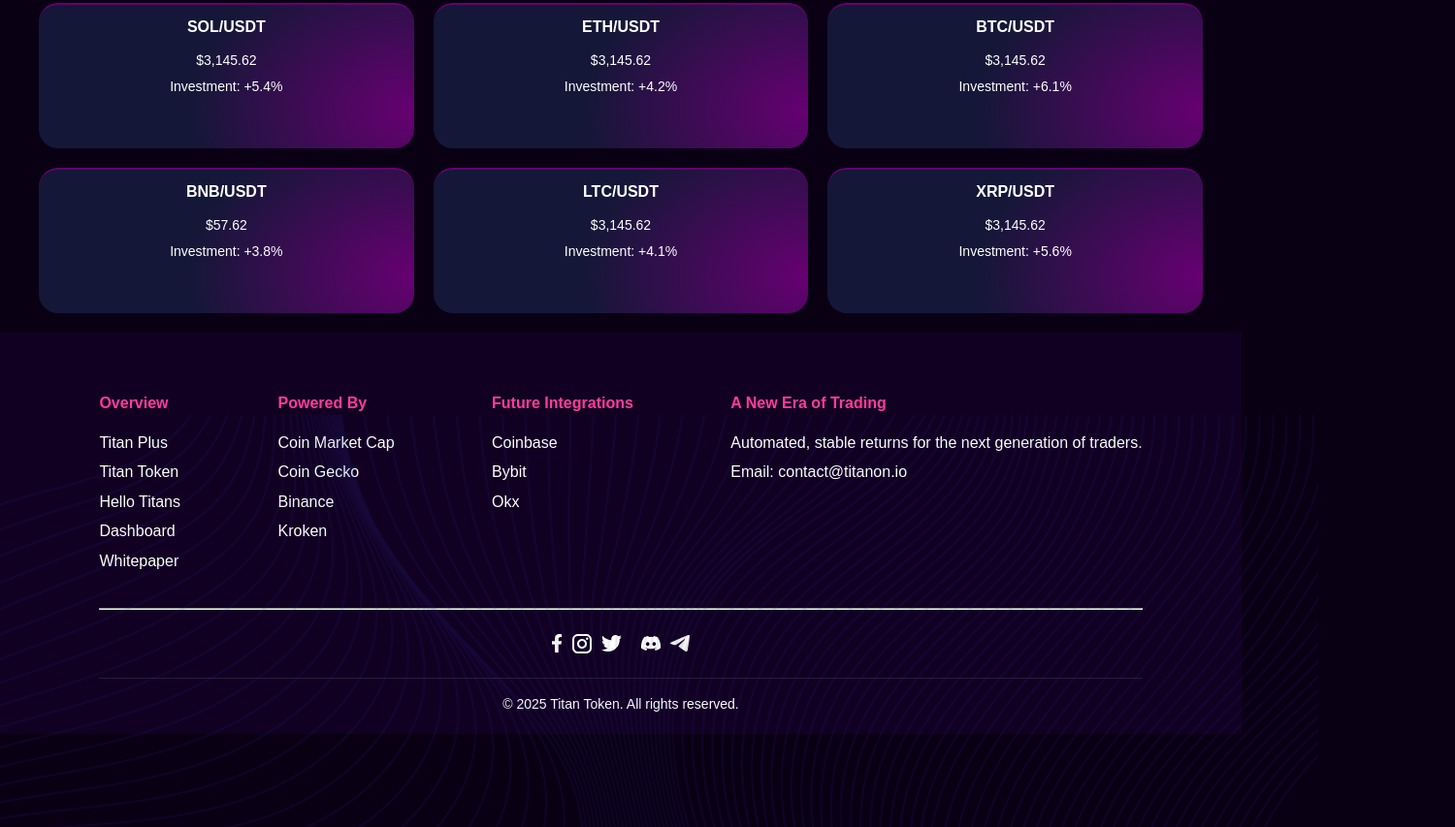
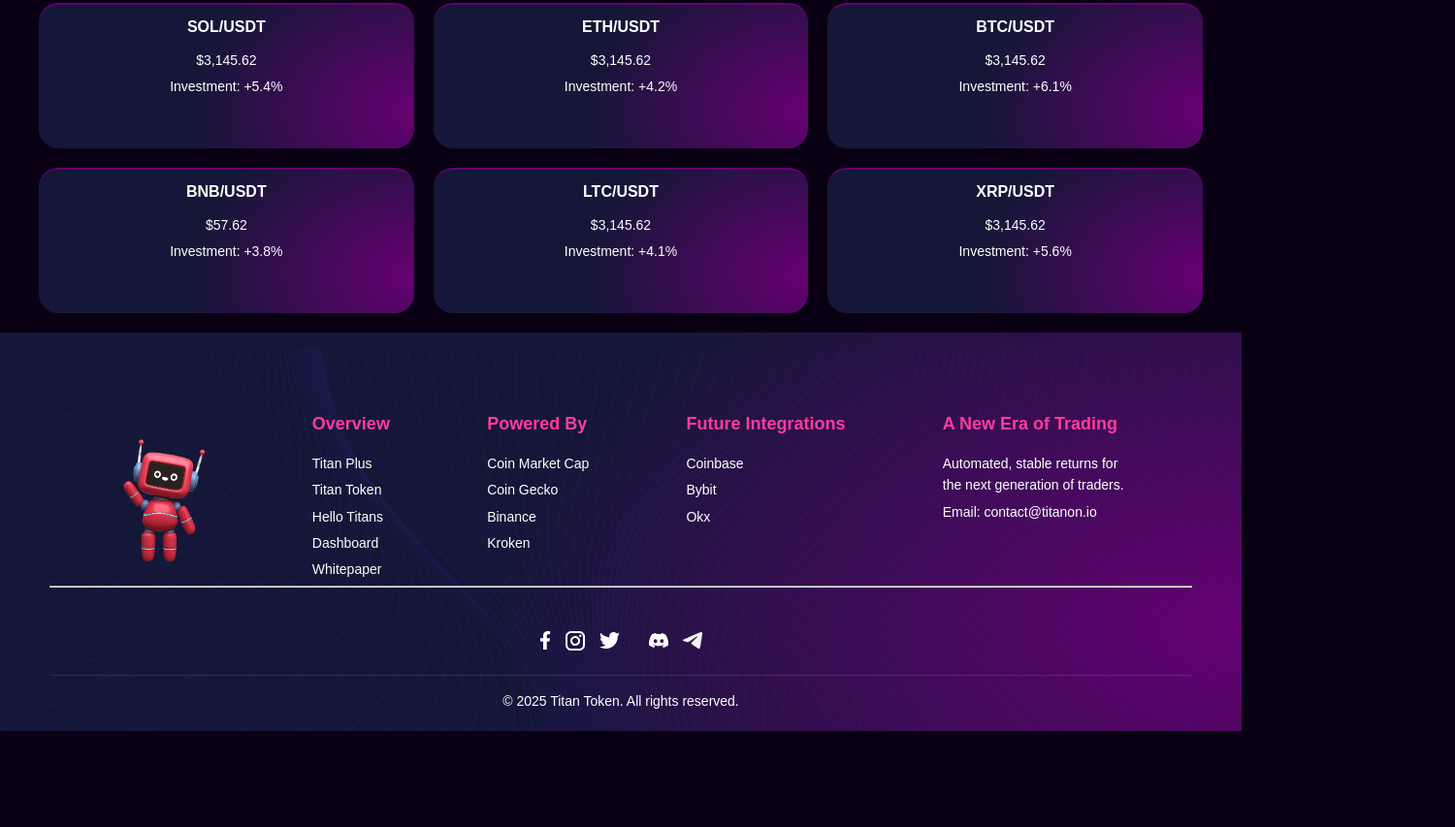
Before and after one commit to Mian-Moaz/figma, a plain HTML site: page dashbard.html in a window 1280 px wide. Shown: the part 475-1328 px from the top of the page at 97% size, 1500 px wide, since content can reach past the window. After the commit the page ends 1229 px from the top, so only its background shows below. Drawn offline with Linux system fonts and the light colour scheme.

Commit message:
footer background changes

```diff
--- a/dashbard.html
+++ b/dashbard.html
@@ -1,6 +1,6 @@
-
 <!DOCTYPE html>
 <html lang="en">
+
 <head>
   <meta charset="UTF-8">
   <meta name="viewport" content="width=device-width, initial-scale=1.0">
@@ -11,6 +11,7 @@
       padding: 0;
       box-sizing: border-box;
     }
+
     body {
       font-family: 'Poppins', sans-serif;
       background: #0a0014;
@@ -37,6 +38,7 @@ body {
       font-weight: 700;
       color: #fff;
     }
+
     .logo img {
       height: 60px;
       width: auto;
@@ -46,28 +48,36 @@ nav {
       display: flex;
       gap: 30px;
     }
+
     nav a {
       text-decoration: none;
       font-weight: 500;
       color: #bbb;
       transition: 0.3s;
     }
+
     nav a:hover {
       color: #ff3c9d;
     }
+
+    .top-section {
+      position: relative;
+      overflow: hidden;
+    }
+
     .top-section::before {
       content: "";
       position: absolute;
       top: 0;
-  right: 0;
+      right: -48px;
       width: 300px;
       height: 300px;
-  background: url("Looper-3.png") no-repeat;
+      background: url("Looper-3.png") no-repeat center center;
       background-size: contain;
       z-index: 1;
       opacity: 0.9;
-  margin-right: -48px;
     }
+
     .dashboard-btn {
       background: linear-gradient(90deg, #39ff14, #00ff9d);
       padding: 10px 20px;
@@ -77,13 +87,16 @@ background: linear-gradient(90deg, #39ff14, #00ff9d);
       transition: 0.3s;
       margin-top: -10px;
     }
+
     .dashboard-btn:hover {
       transform: scale(1.05);
     }
-.highlight{
+
+    .highlight {
       color: #BA00CE;
       font-weight: 700;
     }
+
     .home-btn {
       padding: 10px 20px;
       border-radius: 20px;
@@ -91,6 +104,7 @@ background: linear-gradient(90deg, #39ff14, #00ff9d);
       transition: 0.3s;
       margin-top: -10px;
     }
+
     .home-btn:hover {
       transform: scale(1.05);
     }
@@ -113,8 +127,10 @@ background: linear-gradient(90deg, #39ff14, #00ff9d);
       border-radius: 15px;
       font-size: 18px;
       line-height: 100%;
-      border-top: 2px solid #670072 ;
-      background: radial-gradient(146.48% 268.96% at 100% 73.59%, #670072 0%, #141737 41.37%, #141737 72.23%, #101A4A 100%) /* warning: gradient uses a rotation that is not supported by CSS and may not behave as expected */;
+      border-top: 2px solid #670072;
+      background: radial-gradient(146.48% 268.96% at 100% 73.59%, #670072 0%, #141737 41.37%, #141737 72.23%, #101A4A 100%)
+        /* warning: gradient uses a rotation that is not supported by CSS and may not behave as expected */
+      ;
 
     }
 
@@ -135,8 +151,13 @@ background: linear-gradient(90deg, #39ff14, #00ff9d);
       justify-content: space-between;
     }
 
-    .green { color: #00ff99; }
-    .red { color: #ff3399; }
+    .green {
+      color: #00ff99;
+    }
+
+    .red {
+      color: #ff3399;
+    }
 
     .bot-trades {
       padding: 20px 40px;
@@ -158,7 +179,7 @@ background: linear-gradient(90deg, #39ff14, #00ff9d);
       padding: 10px;
       border-radius: 20px;
       text-align: center;
-       border-top: 2px solid #670072 ;
+      border-top: 2px solid #670072;
       background: radial-gradient(146.48% 268.96% at 100% 73.59%, #670072 0%, #141737 41.37%, #141737 72.23%, #101A4A 100%);
       height: 150px;
 
@@ -173,65 +194,87 @@ background: linear-gradient(90deg, #39ff14, #00ff9d);
       font-size: 14px;
       margin: 5px 0;
     }
-    .footer::before {
-  content: "";
-  position: absolute;
-  left: 0;
-  width: 1500px;
-  height: 450px;
-  background: url("footerbg.png") no-repeat;
-  background-size: contain;
-  z-index: 1;
-  opacity: 2;
-  margin-bottom: 10px;
-}
-.footer {
-  background: #120022;
-  padding: 60px 8% 20px;
-  margin-top: 3  0px;
-}
-.footer-columns {
-  display: flex;
-  justify-content: space-between;
-  flex-wrap: wrap;
-  margin-bottom: 30px;
-}
-.footer-columns h4 {
-  margin-bottom: 15px;
-  color: #ff3c9d;
-}
-.footer-columns p {
-  margin: 5px 0;
-  color: #ffffff;
-}
-.footer-bottom {
-  text-align: center;
-  border-top: 1px solid rgba(255,255,255,0.1);
-  padding-top: 15px;
-  font-size: 14px;
-  color: #777;
-}
-.reserved{
-  color: white;
-}
-.fb img, .yt img, .insta img, .twitter img, .discord img, .telegram img {
-  border-radius: 100%;
-  height: 30px;
-}
-.discord img, .telegram img {
-  height: 40px;
-}
-.icon{
-  display: flex;
-  justify-content: center;
-  gap: 10px;
-  height: 70px;
-  align-items: center;
+
+    footer {
+      background:
+        url("footerbg.png") no-repeat center center,
+        radial-gradient(146.48% 268.96% at 100% 73.59%,
+          #670072 0%,
+          #141737 41.37%,
+          #141737 72.23%,
+          #101A4A 100%);
+      background-size: cover, cover;
+      padding: 40px 4% 20px;
+      position: relative;
+      z-index: 2;
     }
 
 
+    .footerlogo {
+      margin-top: 20px;
+      height: 150px;
+      width: auto;
+    }
+
+    .footer-1 {
+      display: flex;
+      justify-content: space-evenly;
+      flex-wrap: wrap;
+      margin-top: 40px;
+      width: 100%;
+      gap: 30px;
+    }
+
+    .footer-1 h4 {
+      margin-bottom: 15px;
+      color: #ff3c9d;
+      font-size: 18px;
+    }
+
+    .footer-1 p {
+      margin: 5px 0;
+      color: #ffffff;
+      font-size: 14px;
+      cursor: pointer;
+    }
+
+    .footer-1 p:hover {
+      color: #ff3c9d;
+    }
+
+    .icon {
+      display: flex;
+      justify-content: center;
+      gap: 15px;
+      height: 70px;
+      align-items: center;
+      margin-top: 20px;
+    }
+
+    .fb:hover,
+    .yt:hover,
+    .insta:hover,
+    .twitter:hover,
+    .discord:hover,
+    .telegram:hover {
+      transform: scale(1.2);
+      box-shadow: 0 0 10px rgba(255, 60, 157, 0.6);
+    }
+
+    .footer-bottom {
+      text-align: center;
+      border-top: 1px solid rgba(255, 255, 255, 0.1);
+      padding-top: 15px;
+      font-size: 14px;
+      color: #aaa;
+    }
+
+    .reserved {
+      color: white;
+    }
   </style>
 </head>
+
 <body>
   <a href="style.css"></a>
 
@@ -277,7 +320,7 @@ background: linear-gradient(90deg, #39ff14, #00ff9d);
   </section>
 
   <section class="bot-trades">
-    <h1><u class="highlight">BOT</u>  TRADES</h2>
+    <h1><u class="highlight">BOT</u> TRADES</h2>
       <div class="trade-grid">
         <div class="trade-card">
           <h3>SOL/USDT</h3>
@@ -312,9 +355,12 @@ background: linear-gradient(90deg, #39ff14, #00ff9d);
       </div>
   </section>
 
-
+  <div class="footer-box">
     <footer class="footer">
-    <div class="footer-columns">
+      <div class="footer-1">
+        <div class="c">
+          <img class="footerlogo" src="footer.png" alt="">
+        </div>
         <div>
           <h4>Overview</h4>
           <p>Titan Plus</p>
@@ -338,11 +384,13 @@ background: linear-gradient(90deg, #39ff14, #00ff9d);
         </div>
         <div>
           <h4>A New Era of Trading</h4>
-        <P>Automated, stable returns for the next generation of traders.</P>
+          <P>Automated, stable returns for <br>
+            the next generation of traders.</P>
           <p>Email: contact@titanon.io</p>
         </div>
       </div>
-    <hr/>
+
+      <hr />
       <div class="icon">
         <img class="fb" src="fb.png" alt="">
         <img class="insta" src="insta.png" alt="">
@@ -356,4 +404,5 @@ background: linear-gradient(90deg, #39ff14, #00ff9d);
       </div>
     </footer>
 </body>
+
 </html>
--- a/style.css
+++ b/style.css
@@ -1,8 +1,9 @@
-*{
+* {
   margin: 0;
   padding: 0;
   box-sizing: border-box;
 }
+
 body {
   font-family: 'Poppins', sans-serif;
   background: #0a0014;
@@ -21,6 +22,7 @@ body {
   width: 100%;
   z-index: 1000;
 }
+
 .logo {
   display: flex;
   align-items: center;
@@ -29,23 +31,28 @@ body {
   font-weight: 700;
   color: #fff;
 }
+
 .logo img {
   height: 90px;
   width: auto;
 }
+
 nav {
   display: flex;
   gap: 30px;
 }
+
 nav a {
   text-decoration: none;
   font-weight: 500;
   color: #bbb;
   transition: 0.3s;
 }
+
 nav a:hover {
   color: #ff3c9d;
 }
+
 .dashboard-btn {
   background: linear-gradient(90deg, #39ff14, #00ff9d);
   padding: 10px 20px;
@@ -55,9 +62,11 @@ nav a:hover {
   transition: 0.3s;
   margin-top: -10px;
 }
+
 .dashboard-btn:hover {
   transform: scale(1.05);
 }
+
 .home-btn {
   padding: 10px 20px;
   border-radius: 20px;
@@ -65,6 +74,7 @@ nav a:hover {
   transition: 0.3s;
   margin-top: -10px;
 }
+
 .home-btn:hover {
   transform: scale(1.05);
 }
@@ -79,6 +89,7 @@ nav a:hover {
   position: relative;
   overflow: hidden;
 }
+
 .hero::before {
   content: "";
   position: absolute;
@@ -92,37 +103,52 @@ nav a:hover {
   opacity: 0.9;
   margin-right: -48px;
 }
+
 .hero-text {
   max-width: 50%;
   position: relative;
   z-index: 2;
 }
+
 .hero-text h1 {
   font-size: 48px;
   line-height: 1.2;
   margin-bottom: 20px;
 }
+
 .hero-text .highlight {
   color: #ff3c9d;
   font-weight: 700;
 }
+
 .hero-text p {
   margin: 15px 0;
   color: #ccc;
   font-size: 16px;
 }
+
 .hero-image {
   position: relative;
   z-index: 2;
 }
+
 .hero-image img {
   width: 350px;
   animation: float 3s infinite ease-in-out;
 }
+
 @keyframes float {
-  0%, 100% { transform: translateY(0px); }
-  50% { transform: translateY(-15px); }
+
+  0%,
+  100% {
+    transform: translateY(0px);
   }
+
+  50% {
+    transform: translateY(-15px);
+  }
+}
+
 .features::before {
   content: "";
   position: absolute;
@@ -186,77 +212,117 @@ background: radial-gradient(146.48% 268.96% at 100% 73.59%, #670072 0%, #141737
   .features {
     flex-direction: column;
   }
+
   .feature-card {
     flex-direction: column;
     text-align: center;
   }
+
   .feature-content {
     padding-right: 0;
   }
+
   .feature-img img {
     margin-top: 15px;
   }
 }
-.footer::before {
-  content: "";
-  position: absolute;
-  left: 0;
-  width: 1500px;
-  height: 450px;
-  background: url("footerbg.png") no-repeat;
-  background-size: contain;
-  z-index: 1;
-  opacity: 2;
-  margin-bottom: 10px;
+
+
+footer {
+  background:
+    url("footerbg.png") no-repeat center center,
+    radial-gradient(
+      146.48% 268.96% at 100% 73.59%,
+      #670072 0%,
+      #141737 41.37%,
+      #141737 72.23%,
+      #101A4A 100%
+    );
+  background-size: cover, cover; /* pehle image ke liye, phir gradient ke liye */
+  padding: 40px 4% 20px;
+  position: relative;
+  z-index: 2;
 }
 
 
-  .footer {
-    background: #120022;
-    padding: 50px 8% 20px;
-    background: radial-gradient(146.48% 268.96% at 100% 73.59%, #670072 0%, #141737 41.37%, #141737 72.23%, #101A4A 100%);
+.footerlogo {
+  margin-top: 20px;
+  height: 150px;
+  width: auto;
 }
-  .footerlogo{
-    height: 200px ;
-    width: 200px;
-    background-color: #141737;
+
+.footer-1 {
+  display: flex;
+  justify-content: space-evenly;
+  flex-wrap: wrap; /* responsive */
+  margin-top: 40px;
+  width: 100%;
+  gap: 30px;
 }
-  .footer-columns {
-    display: flex;
-    justify-content: space-between;
-    flex-wrap: wrap;
-    margin-bottom: 30px;
-  }
-  .footer-columns h4 {
+
+.footer-1 h4 {
   margin-bottom: 15px;
   color: #ff3c9d;
+  font-size: 18px;
 }
-  .footer-columns p {
+
+.footer-1 p {
   margin: 5px 0;
   color: #ffffff;
+  font-size: 14px;
+  cursor: pointer;
 }
+
+.footer-1 p:hover {
+  color: #ff3c9d; /* hover effect */
+}
+
+.icon {
+  display: flex;
+  justify-content: center;
+  gap: 15px;
+  height: 70px;
+  align-items: center;
+  margin-top: 20px;
+}
+
+/* .fb,
+.yt,
+.insta,
+.twitter,
+.discord,
+.telegram {
+  border-radius: 50%;
+  height: 35px;
+  width: 35px;
+  transition: transform 0.3s ease, box-shadow 0.3s ease;
+  cursor: pointer;
+}
+
+.discord,
+.telegram {
+  height: 40px;
+  width: 40px;
+} */
+
+.fb:hover,
+.yt:hover,
+.insta:hover,
+.twitter:hover,
+.discord:hover,
+.telegram:hover {
+  transform: scale(1.2);
+  box-shadow: 0 0 10px rgba(255, 60, 157, 0.6);
+}
+
 .footer-bottom {
   text-align: center;
-    border-top: 1px solid rgba(255,255,255,0.1);
+  border-top: 1px solid rgba(255, 255, 255, 0.1);
   padding-top: 15px;
   font-size: 14px;
-    color: #777;
+  color: #aaa;
 }
-  .reserved{
+
+.reserved {
   color: white;
 }
-  .fb img, .yt img, .insta img, .twitter img, .discord img, .telegram img {
-    border-radius: 100%;
-    height: 30px;
-  }
-  .discord img, .telegram img {
-    height: 40px;
-  }
-
-  .icon{
-    display: flex;
-    justify-content: center;
-    gap: 10px;
-    height: 70px;
-    align-items: center;
-  }
```
Also changed, not shown: index.html (+22 -8 lines), footer-logo.png (deleted), footer.png (added). Lines whose indentation alone changed are shown as unchanged.
